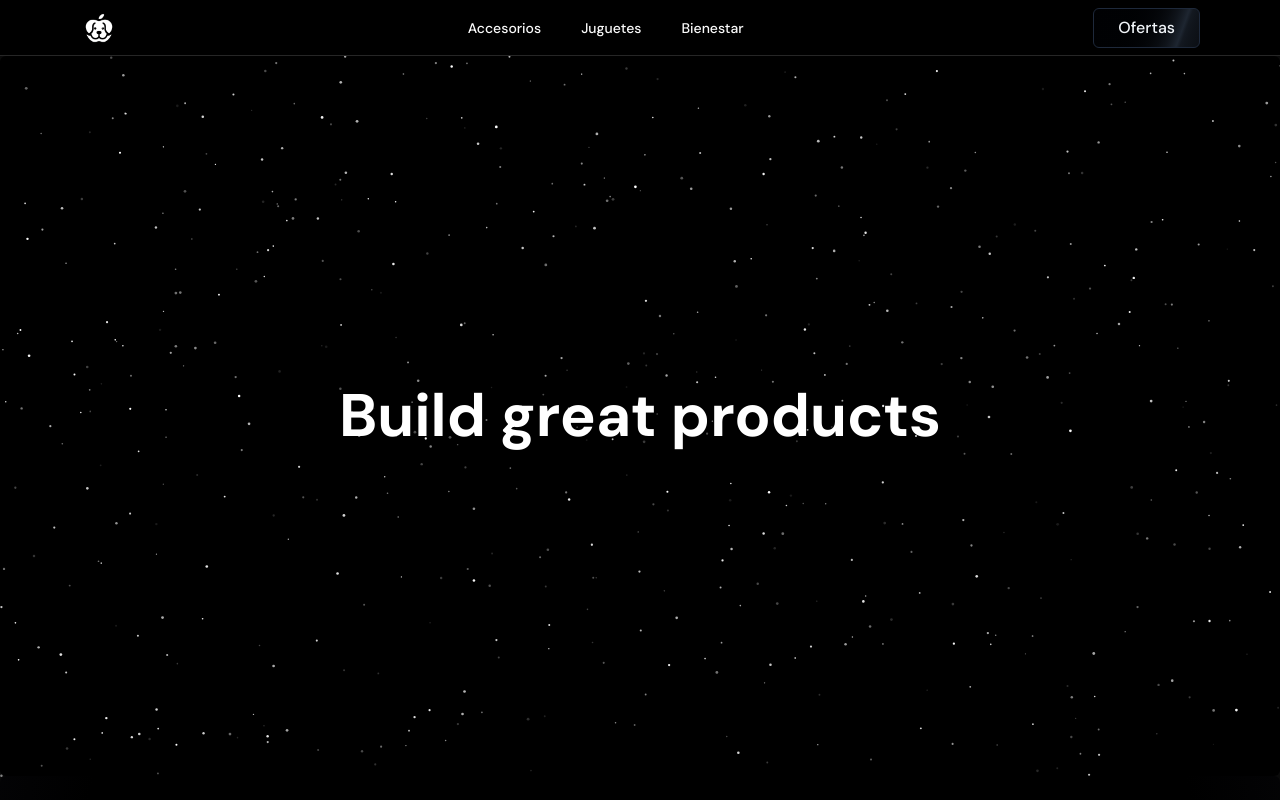
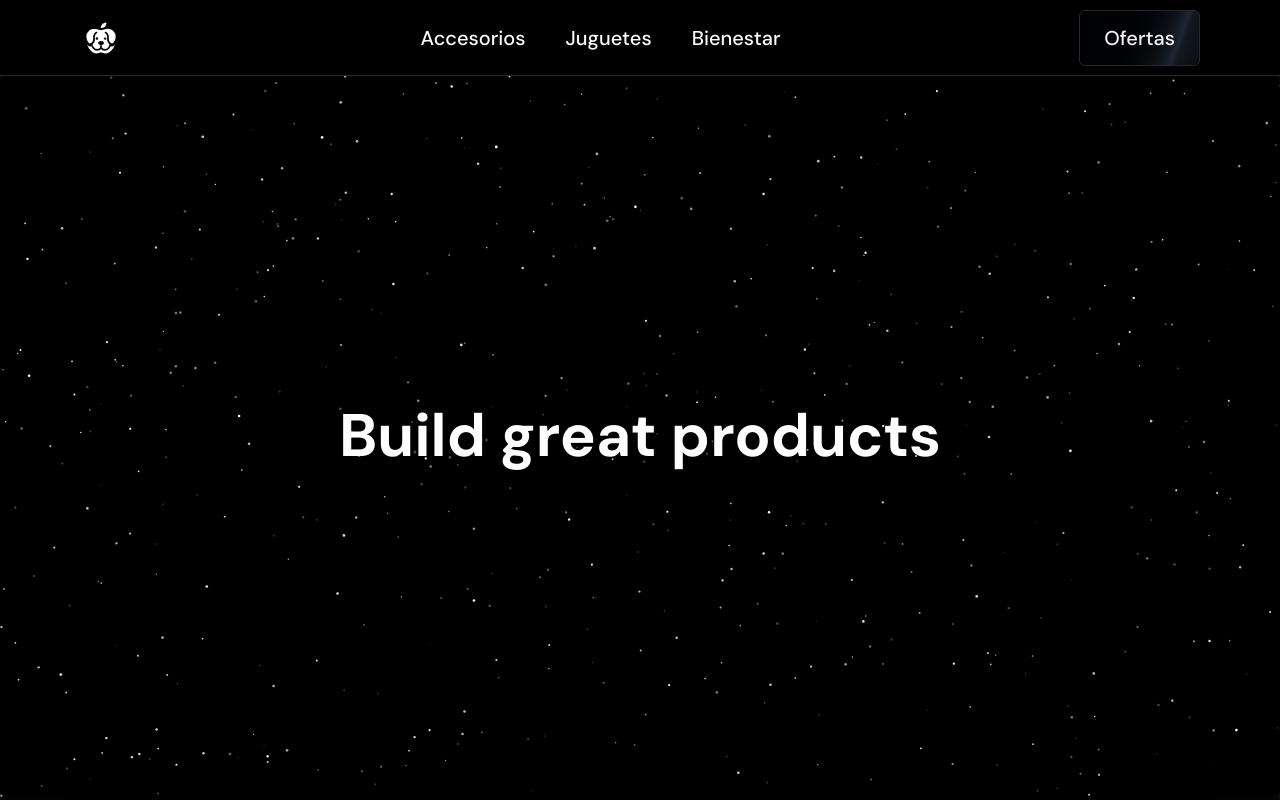
Before and after one commit to luisfegz/PetCol, a Next.js app: page / in a window 1280 px wide. Shown: the top 800 px of the page. Built offline with nearby package versions, Linux system fonts and the light colour scheme.

Commit message:
blur navbar withi bg black and zinc-700 big text-xl

```diff
--- a/src/components/global/MobileNav.tsx
+++ b/src/components/global/MobileNav.tsx
@@ -25,7 +25,7 @@ const MobileNav = () => {
     <div className='sm:hidden'>
       <Menu
         onClick={toggleOpen}
-        className='relative z-50 h-5 w-5 text-zinc-700'
+        className='relative z-50 h-8 w-8 text-zinc-700'
       />
 
       {isOpen ? (
@@ -37,7 +37,7 @@ const MobileNav = () => {
                     onClick={() =>
                       closeOnCurrent('/pricing')
                     }
-                    className='flex items-center w-full font-semibold text-white'
+                    className='flex items-center w-full font-medium text-xl text-white'
                     href='/accesorios'>
                     Accesorios
                   </Link>
@@ -48,7 +48,7 @@ const MobileNav = () => {
                     onClick={() =>
                       closeOnCurrent('/pricing')
                     }
-                    className='flex items-center w-full font-semibold text-white'
+                    className='flex items-center w-full font-medium text-xl text-white'
                     href='/juguetes'>
                     Juguetes
                   </Link>
@@ -59,7 +59,7 @@ const MobileNav = () => {
                     onClick={() =>
                       closeOnCurrent('/nosotros')
                     }
-                    className='flex items-center w-full font-semibold text-white'
+                    className='flex items-center w-full font-medium text-xl text-white'
                     href='/binestar'>
                     Bienestar
                   </Link>
--- a/src/components/global/Navbar.tsx
+++ b/src/components/global/Navbar.tsx
@@ -10,15 +10,15 @@ import MaxWidthWrapper from './MaxWidthWrapper';
 
 const NewNavbar = () => {
   return (
-    <nav className='sticky h-14 inset-x-0 top-0 z-30 w-full border-b bg-black transition-all'>
+    <nav className='sticky h-[76px] inset-x-0 top-0 z-30 w-full border-b bg-black transition-all'>
       <MaxWidthWrapper>
-        <div className='flex h-14 items-center justify-between border-b'>
+        <div className='flex h-[76px] items-center justify-between border-b'>
           <Link href='/' className='flex items-center z-40 '>
             <Image
                 src="/favicon.png"
                 alt="Champion Store Logo"
-                width={38}
-                height={38}
+                width={42}
+                height={42}
                 className="shadow-sm"
             />
             <span className='w-full font-semibold text-black-500'></span>
@@ -80,8 +80,8 @@ const NewNavbar = () => {
             <Link
               href='/ofertas'
               className="
-                inline-flex h-10 animate-shimmer items-center justify-center z-40
-                rounded-md border border-slate-800 bg-[linear-gradient(110deg,#000103,45%,#1e2631,55%,#000103)]
+                inline-flex h-14 text-xl animate-shimmer items-center justify-center z-40
+                rounded-md border border-zinc-800 bg-[linear-gradient(110deg,#000103,45%,#1e2631,55%,#000103)]
                 bg-[length:200%_100%] px-6 font-medium text-slate-100 transition-colors focus:outline-none
                 focus:ring-2 focus:ring-slate-400 focus:ring-offset-2 focus:ring-offset-slate-50
               "
--- a/src/components/ui/button.tsx
+++ b/src/components/ui/button.tsx
@@ -5,7 +5,7 @@ import { cva, type VariantProps } from "class-variance-authority"
 import { cn } from "@/lib/utils"
 
 const buttonVariants = cva(
-  "inline-flex items-center justify-center rounded-md text-sm font-medium ring-offset-background transition-colors focus-visible:outline-none focus-visible:ring-2 focus-visible:ring-ring focus-visible:ring-offset-2 disabled:pointer-events-none disabled:opacity-50",
+  "inline-flex items-center justify-center rounded-md text-xl font-medium ring-offset-background transition-colors focus-visible:outline-none focus-visible:ring-2 focus-visible:ring-ring focus-visible:ring-offset-2 disabled:pointer-events-none disabled:opacity-50",
   {
     variants: {
       variant: {
```
